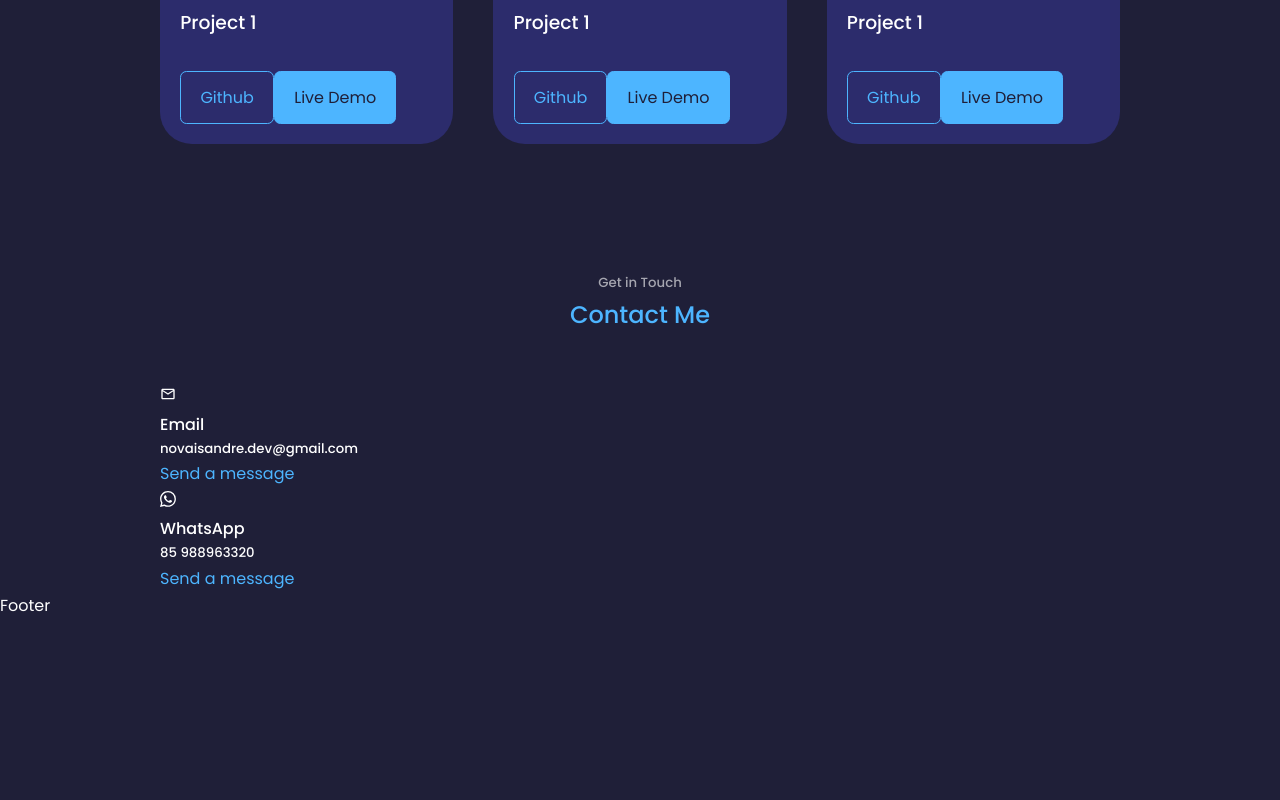
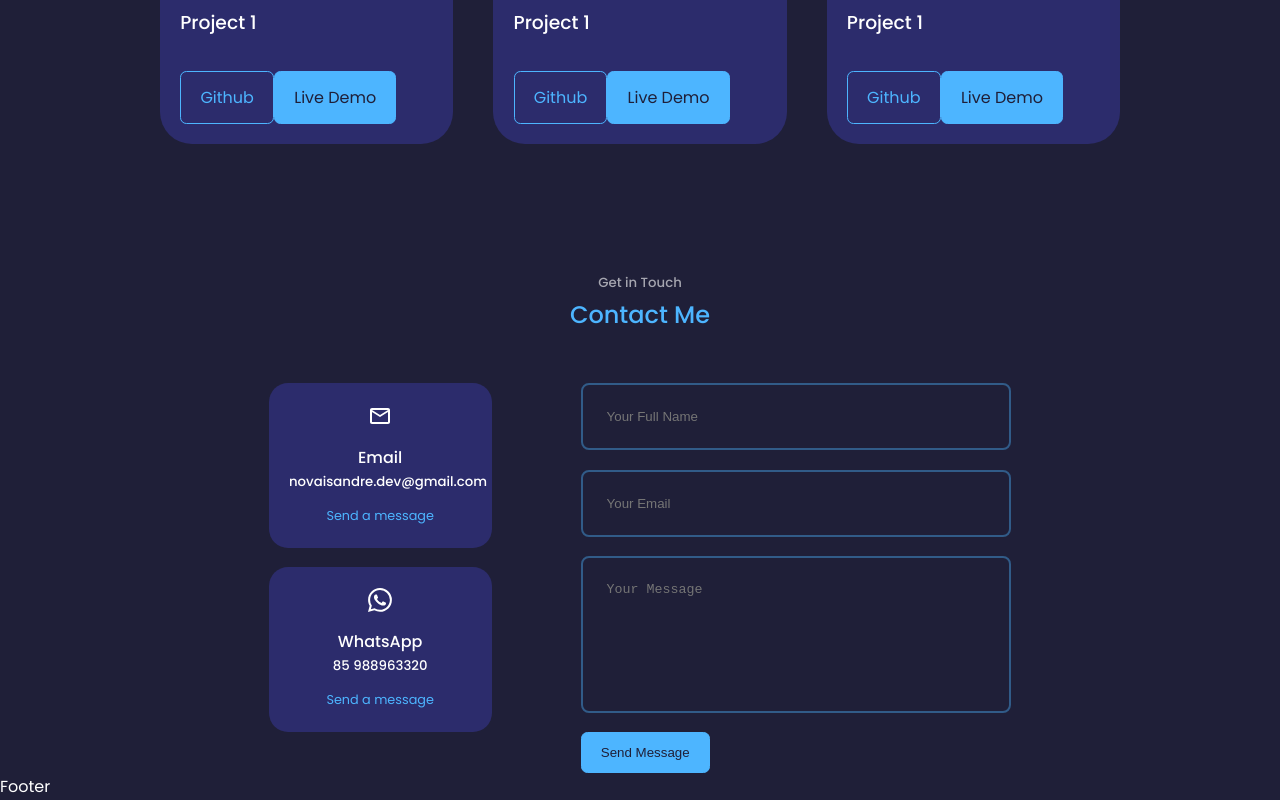
Before and after one commit to AndreNovaisBrito/my_portfolio, a React (Create React App) app: page / in a window 1280 px wide. Shown: the part 2818-3618 px from the top of the page. Before the commit the page ends 3437 px from the top, so only its background shows below. Built offline with nearby package versions, Linux system fonts and the light colour scheme.

Commit message:
contact CSS

```diff
--- a/src/components/contact/Contact.jsx
+++ b/src/components/contact/Contact.jsx
@@ -11,18 +11,25 @@
       <div className="container contact__container">
         <div className="contact__options">
           <article className="contact__option">
-            <MdOutlineEmail/>
+            <MdOutlineEmail className='contact__option-icon'/>
             <h4>Email</h4>
             <h5>novaisandre.dev@gmail.com</h5>
             <a href="mailto:novaisandre.dev@gmail.com" target="_blank" rel="noreferrer">Send a message</a>
           </article>
           <article className="contact__option">
-            <BsWhatsapp/>
+            <BsWhatsapp className='contact__option-icon'/>
             <h4>WhatsApp</h4>
             <h5>85 988963320</h5>
             <a href="https://wa.me/5585988963320" target="_blank" rel="noreferrer">Send a message</a>
           </article>
         </div>
+        {/* End of contact Options */}
+        <form action="">
+            <input type="text" name='name' placeholder='Your Full Name' required />
+            <input type="email" name="email" placeholder='Your Email' required />
+            <textarea name="message" rows="7" placeholder='Your Message' required></textarea>
+            <button type='submit' className='btn btn-primary'> Send Message </button>
+          </form>
       </div>
     </section>
   )
--- a/src/components/contact/contact.css
+++ b/src/components/contact/contact.css
@@ -0,0 +1,55 @@
+.container.contact__container {
+    width: 58%;
+    display: grid;
+    grid-template-columns: 30% 58%;
+    gap: 12%;
+}
+
+.contact__options {
+    display: flex;
+    flex-direction: column;
+    gap: 1.2rem;
+}
+
+.contact__option {
+    background: var(--color-bg-variant);
+    padding: 1.2rem;
+    border-radius: 1.2rem;
+    text-align: center;
+    border: 1px solid transparent;
+    transition: var(--transition);
+}
+
+.contact__option:hover {
+    background: transparent;
+    border-color: var(--color-primary-variant);
+}
+
+.contact__option-icon{
+    font-size: 1.5rem;
+    margin-bottom: 0.5rem;
+}
+
+.contact__option a{
+    margin-top: 0.7rem;
+    display: inline-block;
+    font-size: 0.8rem;
+}
+
+/* ================== FORM =================== */
+form {
+    display: flex;
+    flex-direction: column;
+    gap: 1.2rem;
+}
+
+input, textarea {
+    width: 100%;
+    padding: 1.5rem;
+    border-radius: 0.5rem;
+    background: transparent;
+    border: 2px solid var(--color-primary-variant);
+    resize: none;
+    color: var(--color-white)
+
+}
```
